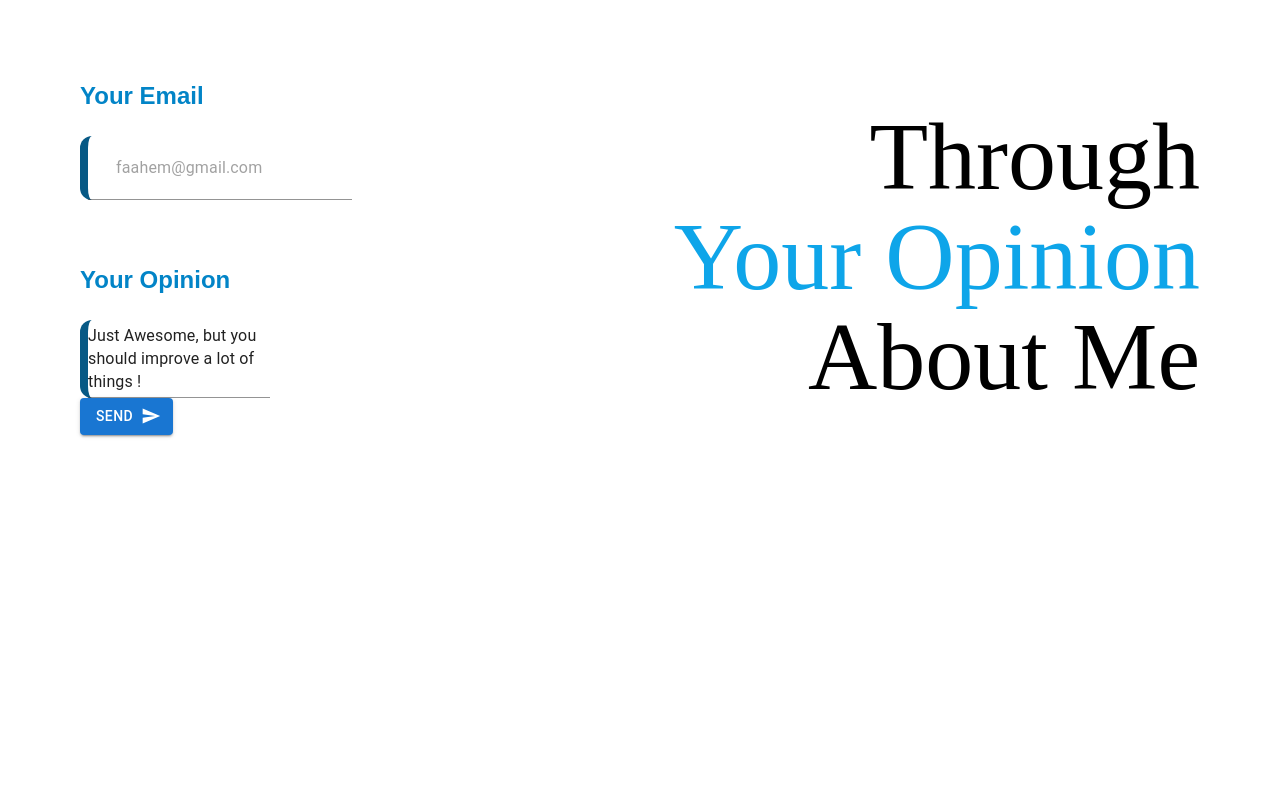
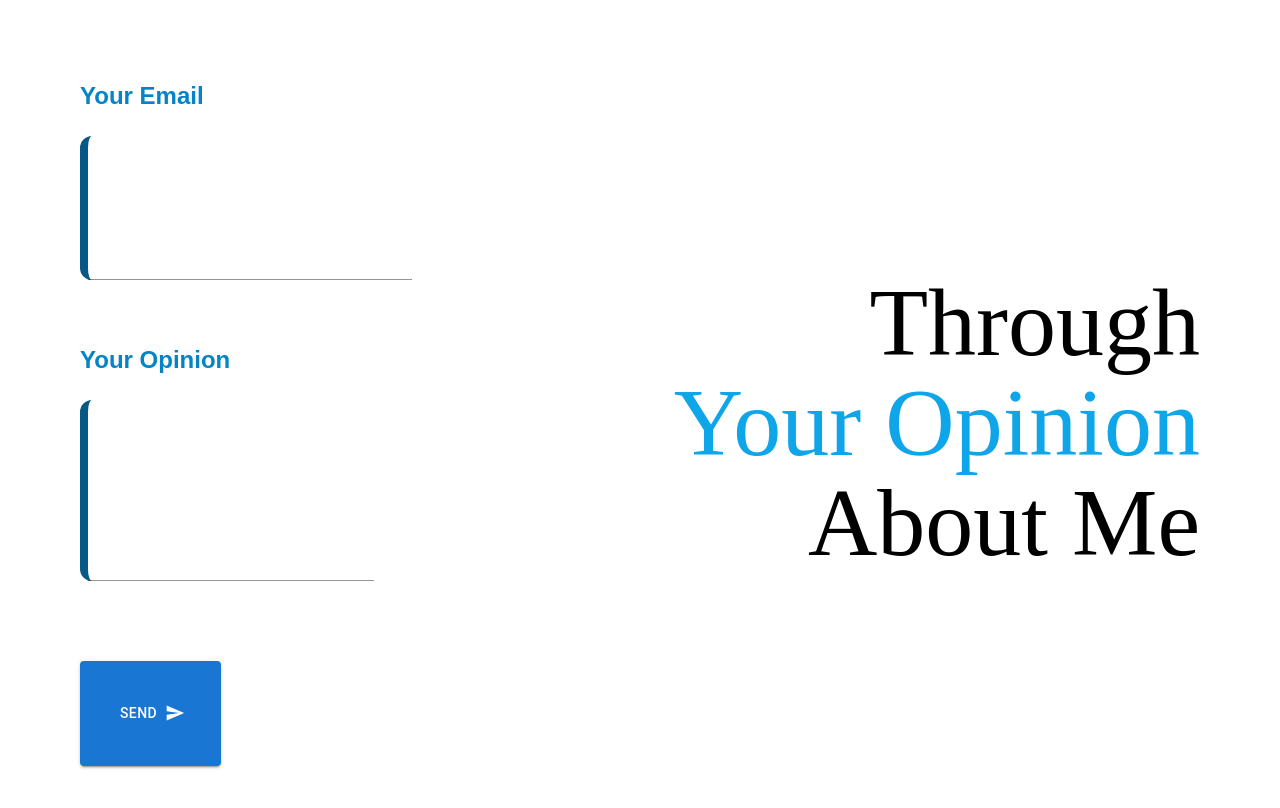
Before and after one commit to MehmetFaahem/Portfolio-Using-Next-JS, a Next.js app: page /contact in a window 1280 px wide. Shown: the top 808 px of the page. Built offline with nearby package versions, Linux system fonts and the light colour scheme.

Commit message:
Update contact.js

```diff
--- a/pages/contact.js
+++ b/pages/contact.js
@@ -9,9 +9,10 @@ function contact() {
                 <div className=''>
                     <h1 className='mb-6 text-sky-600 text-2xl font-extrabold'>Your Email</h1>
                     <div className='border-l-8 rounded-xl border-sky-800'>
-                        <Input placeholder='faahem@gmail.com' className='text-white p-4 pl-7 text-xl'
+                        <Input placeholder='faahem@gmail.com' className='text-white text-xl'
                             type='email'
                             required
+        sx={{color: 'white', padding: 7, paddingLeft: 6}}
                         />
                     </div>
                 </div>
@@ -25,10 +26,11 @@ function contact() {
                             maxRows='10'
                             minRows='3'
                             defaultValue='Just Awesome, but you should improve a lot of things !'
+        sx={{color: 'white', padding: 7, paddingLeft: 6}}
                         />
                     </div>
                 </div>
-                <Button variant="contained" endIcon={<SendIcon />} className='mt-8 p-6 text-md'>
+                <Button variant="contained" endIcon={<SendIcon />} className='text-md' sx={{marginTop: 10, padding: 5}}>
                     Send
                 </Button>
             </div>
```
